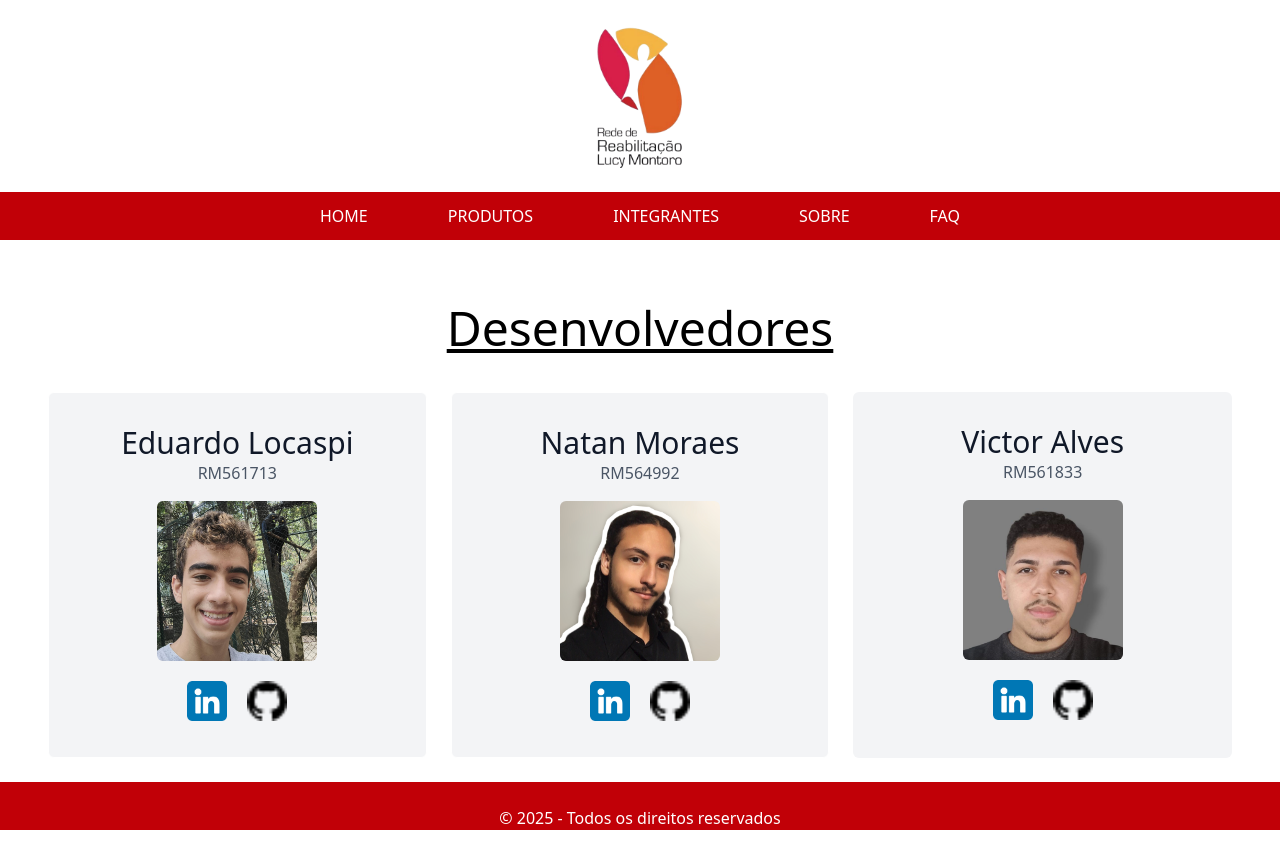
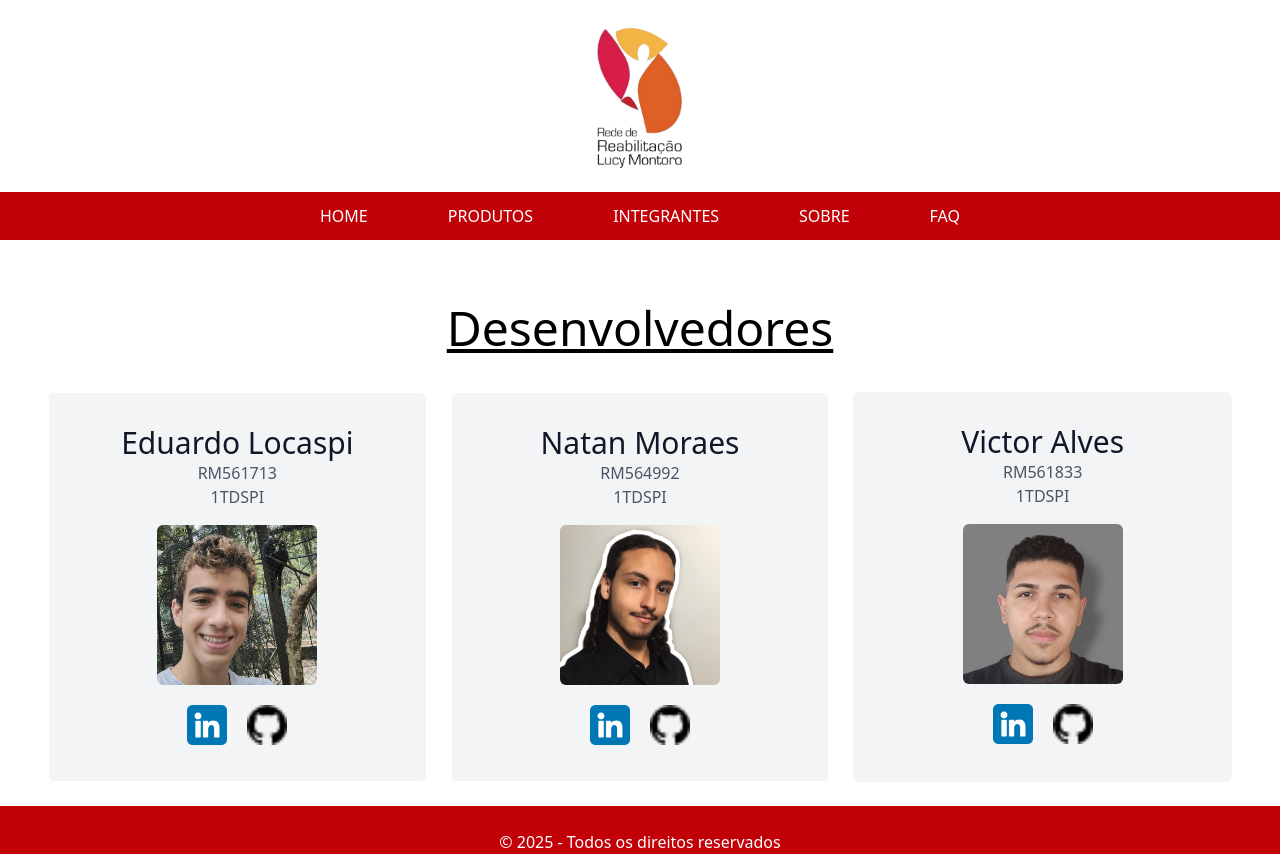
Before and after one commit to Eduardo-Locaspi/SPRINT3_HC_FRONT_END, a React (Vite) app: page /integrantes in a window 1280 px wide. Before the commit the page ends 830 px from the top, so only its background shows below. Built offline with nearby package versions, Linux system fonts and the light colour scheme.

Commit message:
(19) v3 - tela de desenvolvedores
Oq foi feito? - Coloquei a turma dos desenvolvedores

```diff
--- a/src/routes/Desenvolvedores/index.tsx
+++ b/src/routes/Desenvolvedores/index.tsx
@@ -15,6 +15,7 @@ export default function Integrantes() {
             <hgroup className=' p-4'>
               <h2 className="text-3xl">Eduardo Locaspi</h2>
               <h3 className='text-gray-600'>RM561713</h3>
+              <h3 className='text-gray-600'>1TDSPI</h3>
             </hgroup>
 
             <div className='flex justify-center'>
@@ -39,6 +40,8 @@ export default function Integrantes() {
             <hgroup className=' p-4'>
               <h2 className="text-3xl">Natan Moraes</h2>
               <h3 className='text-gray-600'>RM564992</h3>
+              <h3 className='text-gray-600'>1TDSPI</h3>
+
             </hgroup>
 
             <div className='flex justify-center'>
@@ -69,6 +72,8 @@ export default function Integrantes() {
             <hgroup className=' p-4'>
               <h2 className="text-3xl">Victor Alves</h2>
               <h3 className='text-gray-600'>RM561833</h3>
+              <h3 className='text-gray-600'>1TDSPI</h3>
+
             </hgroup>
 
             <div className='flex justify-center'>
```
